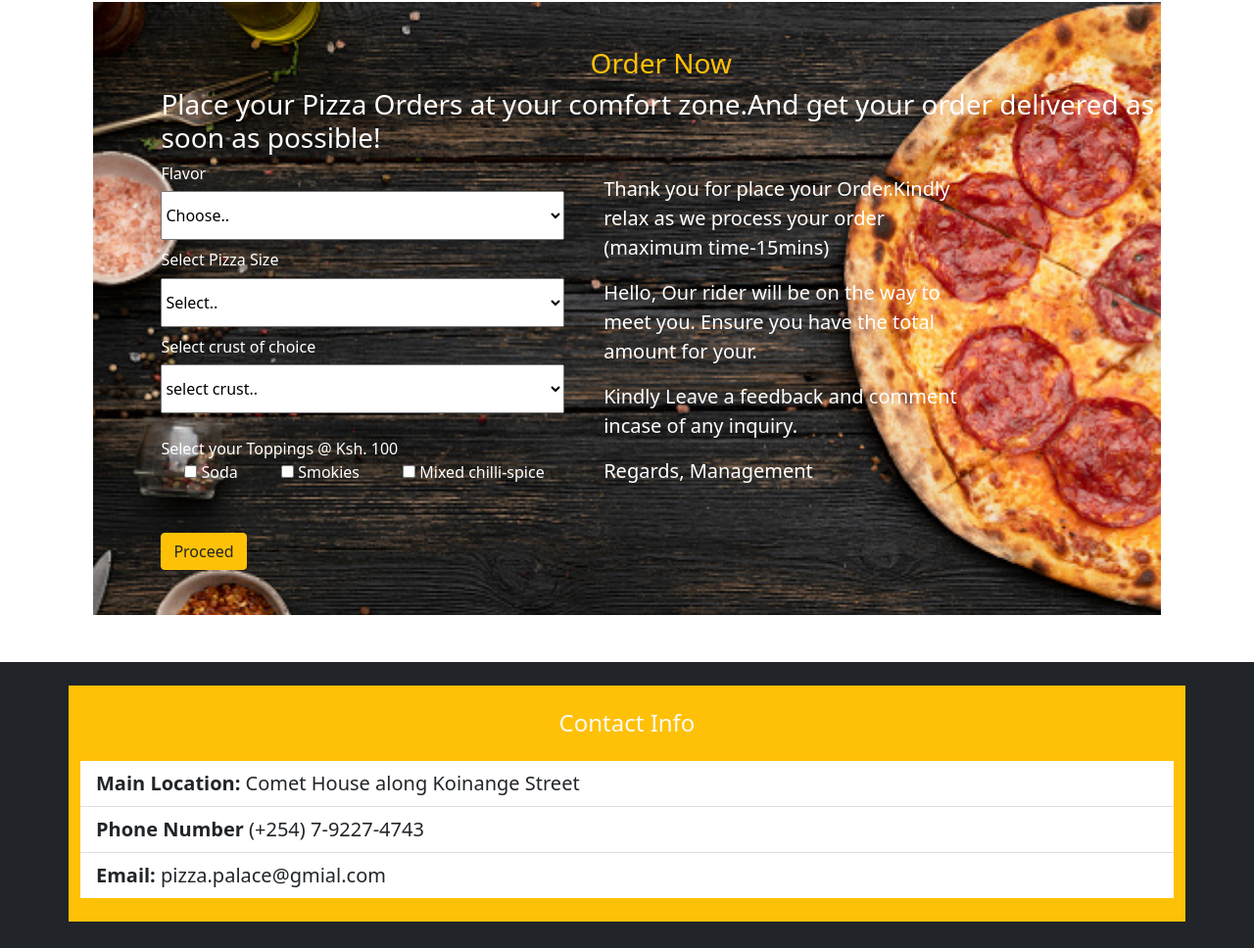
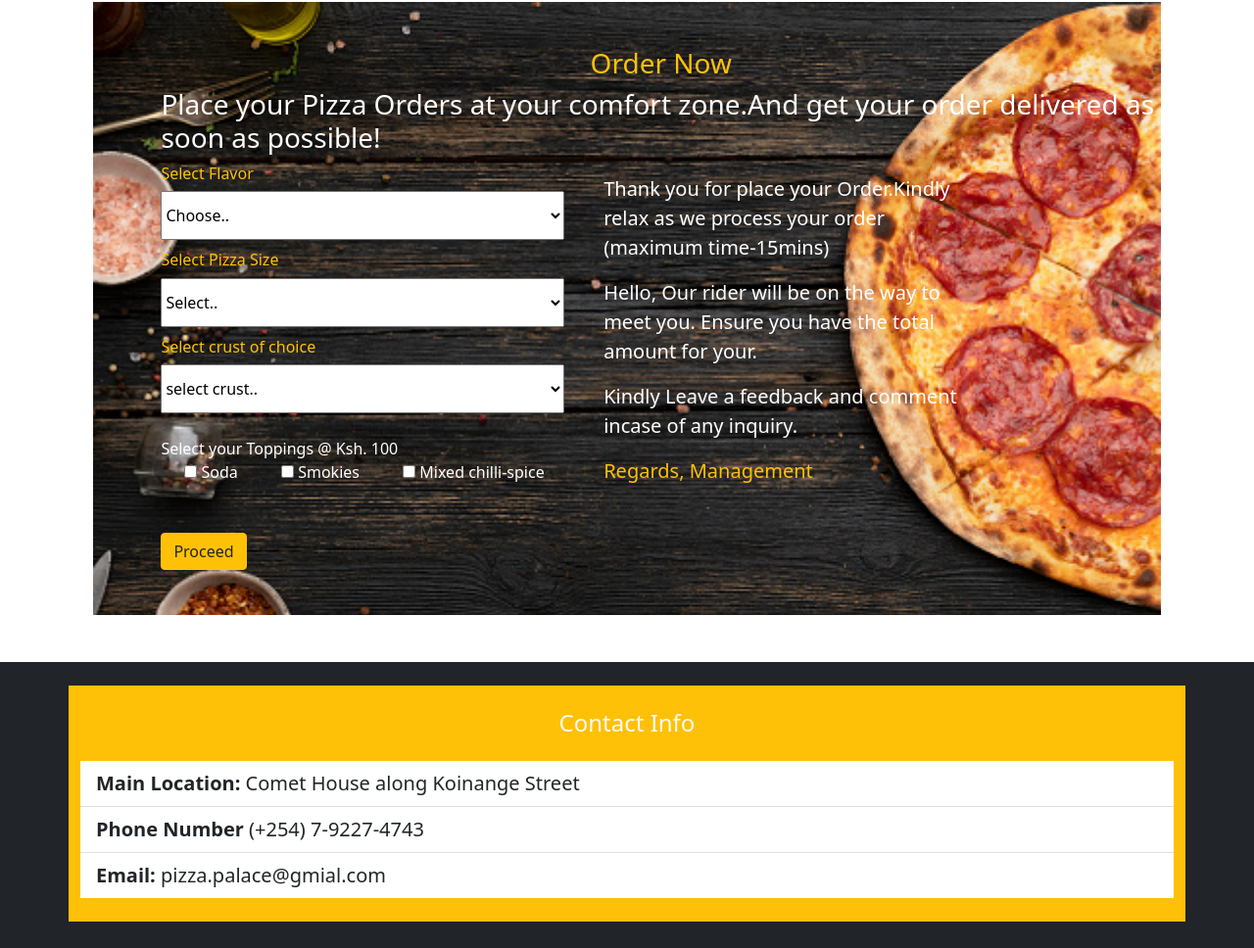
Before and after one commit to kojwangbora/pizza-palace, a plain HTML site: page index.html in a window 1280 px wide. Shown: the part 1595-2563 px from the top of the page at 98% size. Drawn offline with nearby package versions, Linux system fonts and the light colour scheme.

```diff
--- a/css/styles.css
+++ b/css/styles.css
@@ -51,7 +51,7 @@ td{
     font-size: 20px;
     padding-right: 7%;
     padding-left: 4%;
-    color: dark;
+
   }
 #delivery-price{
     display: none;
@@ -63,7 +63,7 @@ font-size: 25px;
 padding-top: 30px;
 display: none;
 }
-#management-feedback{
-    text-align: right;
+.management-feedback{
+    text-align: left;
 
 }
--- a/index.html
+++ b/index.html
@@ -109,7 +109,7 @@
                         <form action="">
                             <div>
                                 <label for="select">
-                                    <h6>Flavor</h6>
+                                    <h6 class="text-warning">Select Flavor</h6>
                                 </label>
                             </div>
                                 <select for="select" class="custom-select-md mb-2 name browser-default">
@@ -121,7 +121,7 @@
                                 </select>
 
                             <div>
-                                <label for="select"> <h6>Select Pizza Size</h6></label>
+                                <label for="select"> <h6 class="text-warning">Select Pizza Size</h6></label>
                             </div>
                                 <select for="select" class="custom-select-md mb-2 name browser-default" id="size">
                                     <option value="">Select..</option>
@@ -130,7 +130,7 @@
                                 <option value="small">Small Ksh. 800</option>
                             </select>
                             <div>
-                                <label for="crust"><h6>Select crust of choice</h6></label>
+                                <label for="crust"><h6 class="text-warning">Select crust of choice</h6></label>
                             </div>
                                 <select for="select" class="custom-select-md mb-2 name browser-default" id="crust">
                                 <option value="">select crust..</option>
@@ -164,7 +164,7 @@
                           <p>Thank you for place your Order.Kindly relax as we process your order (maximum time-15mins)</p>
                           <p>Hello, Our rider will be on the way to meet you. Ensure you have the total amount for your.</p>
                           <p>Kindly Leave a feedback and comment incase of any inquiry.</p>
-                          <p id="management-feedback text-warning">Regards, Management</p>
+                          <p class="management-feedback text-warning">Regards, Management</p>
                         </div>
                         <div class="choose">
                           <h2>Your Order is:</h2>
```
Also changed, not shown: 1 other file.
